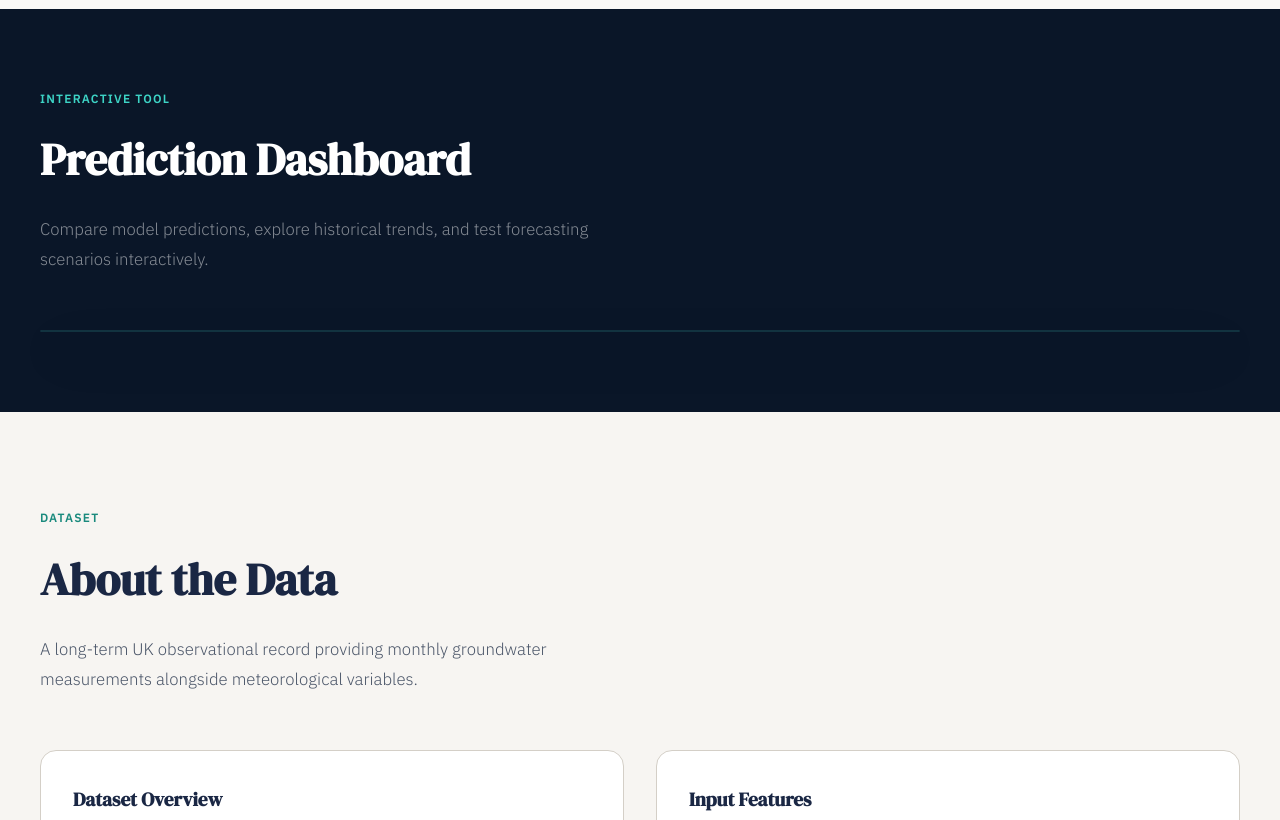
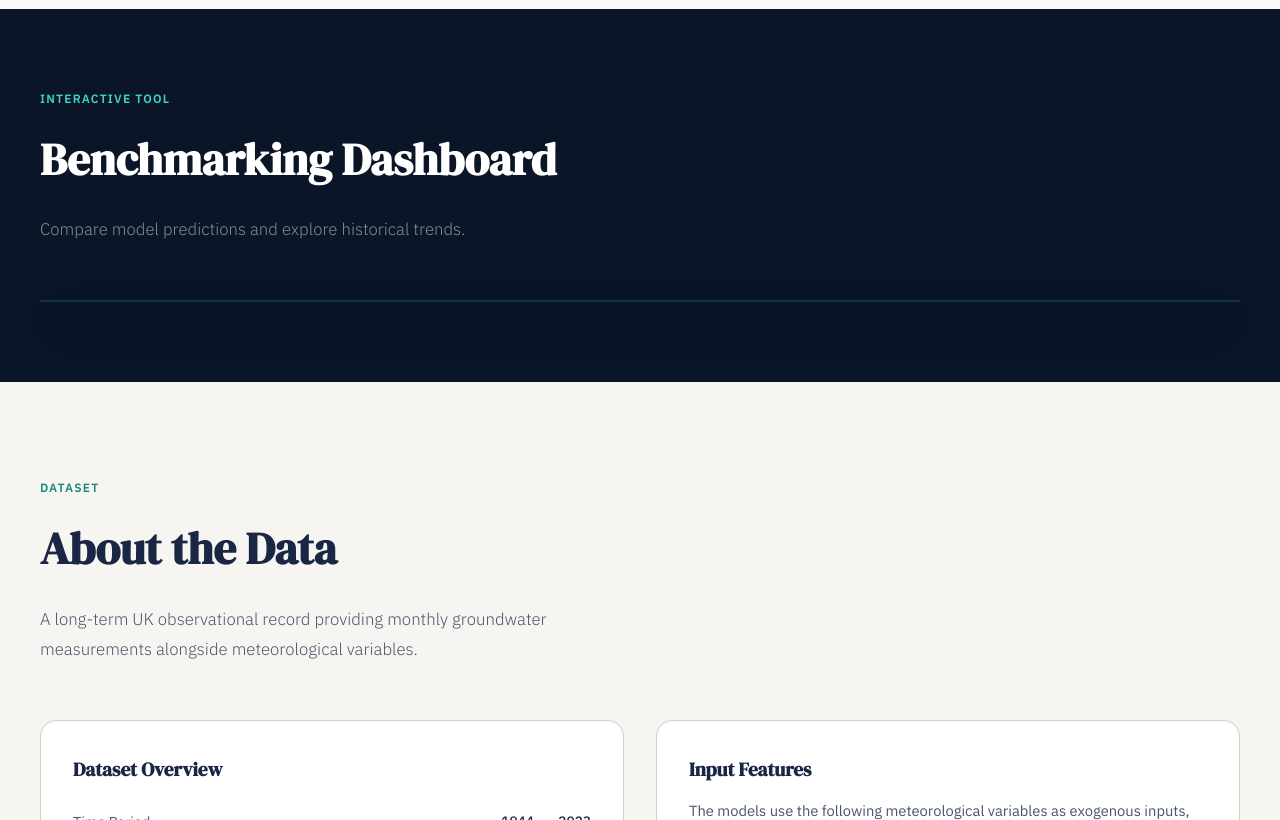
Before and after one commit to Zahrask2/ML-GWL-frocaster, a plain HTML site: page index.html in a window 1280 px wide. Shown: the part 1980-2800 px from the top of the page. Drawn offline with Linux system fonts and the light colour scheme.

Commit message:
Update title and footer for benchmarking dashboard

```diff
--- a/index.html
+++ b/index.html
@@ -3,7 +3,7 @@
 <head>
     <meta charset="UTF-8">
     <meta name="viewport" content="width=device-width, initial-scale=1.0">
-    <title>UK Groundwater Level Prediction | Forecasting Dashboard</title>
+    <title>UK Groundwater Level Prediction | BenchMarking Dashboard</title>
     <link rel="preconnect" href="https://fonts.googleapis.com">
     <link rel="preconnect" href="https://fonts.gstatic.com" crossorigin>
     <link href="https://fonts.googleapis.com/css2?family=DM+Serif+Display&family=IBM+Plex+Sans:wght@300;400;500;600&family=IBM+Plex+Mono:wght@400;500&display=swap" rel="stylesheet">
@@ -805,7 +805,7 @@
         <div class="nav-inner">
             <a href="#home" class="logo">
                 <div class="logo-icon">💧</div>
-                GW Predict
+                GWL ML Forcast
             </a>
             <ul class="nav-links" id="navLinks">
                 <li><a href="#home" class="active">Home</a></li>
@@ -960,8 +960,8 @@
         <div class="section-inner">
             <div class="section-header fade-in">
                 <div class="section-label">Interactive Tool</div>
-                <h2 class="section-title">Prediction Dashboard</h2>
-                <p class="section-desc">Compare model predictions, explore historical trends, and test forecasting scenarios interactively.</p>
+                <h2 class="section-title">Benchmarking  Dashboard</h2>
+                <p class="section-desc">Compare model predictions and explore historical trends.</p>
             </div>
 
             <div class="gradio-container fade-in">
@@ -1123,8 +1123,8 @@
     <footer>
         <div class="footer-inner">
             <div class="footer-left">
-                <div class="footer-logo">GW Predict</div>
-                <p>UK Groundwater Level Prediction Dashboard. Built as a digital artefact for module IJC319 dissertation , University of Sheffield.</p>
+                <div class="footer-logo">GWL ML Forcasting </div>
+                <p>UK Groundwater Level ML benchmarking  Dashboard. Built as a digital artefact for module IJC319 dissertation , University of Sheffield.</p>
             </div>
             <div class="footer-links">
                 <div class="footer-col">
```
